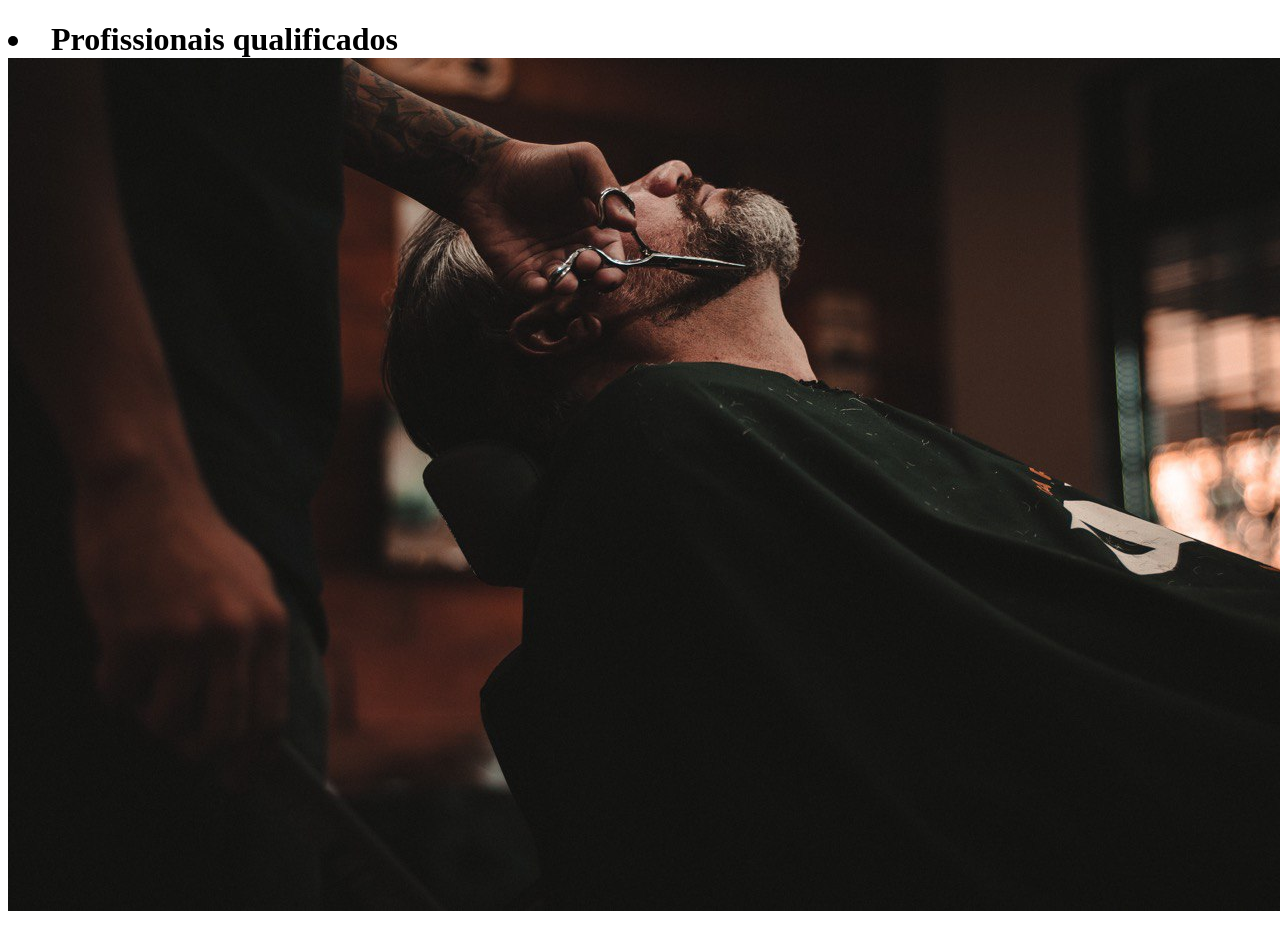
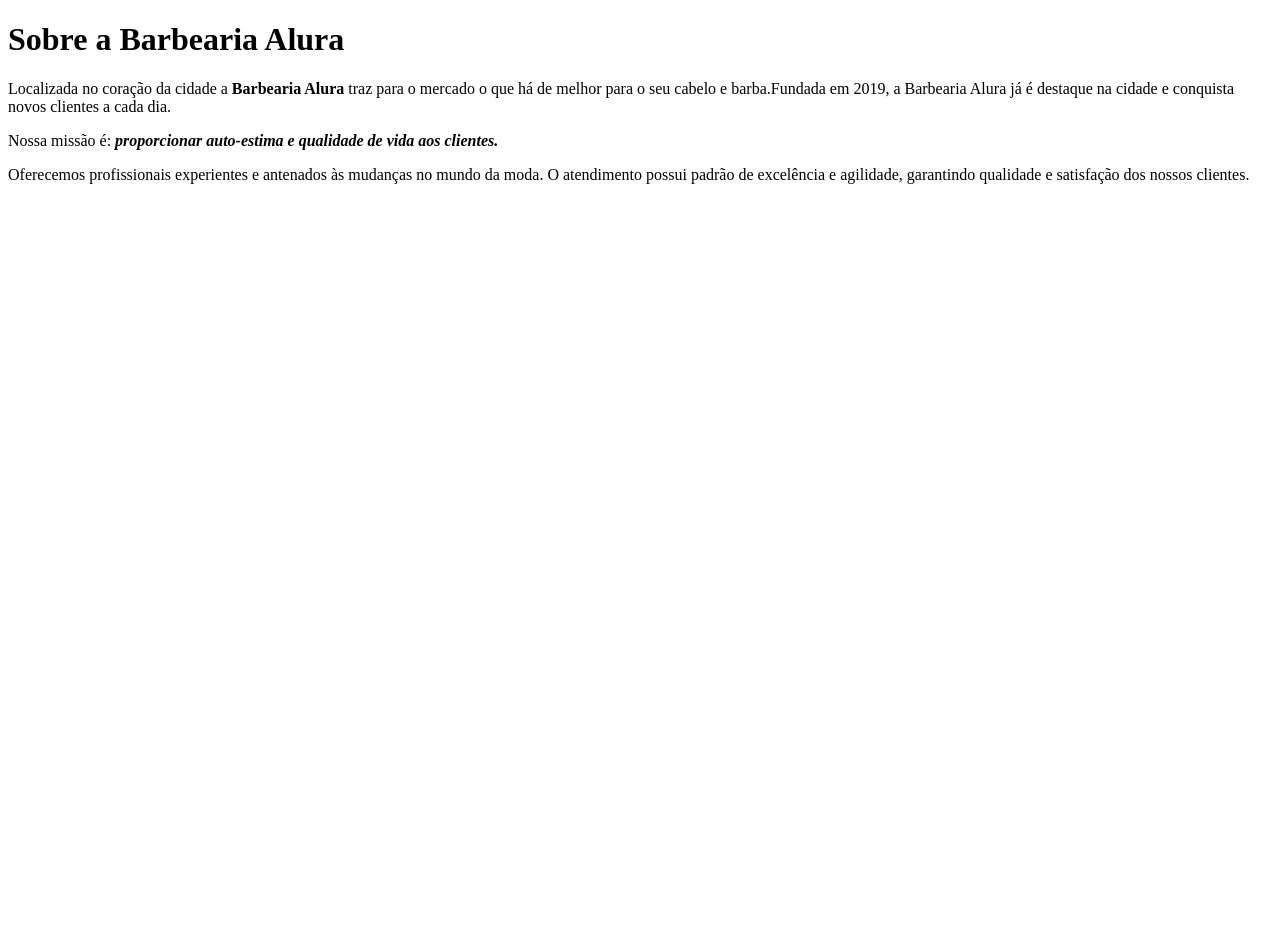
Before and after one commit to jhonatanjames/BARBEARIAALURA1A, a plain HTML site: page index.html in a window 1280 px wide. After the commit the page ends 800 px from the top, so only its background shows below. Drawn offline with Linux system fonts and the light colour scheme.

Commit message:
formatação css realizada

```diff
--- a/index.html
+++ b/index.html
@@ -1,26 +1,14 @@
 <!DOCTYPE html>
-<html lang="en">
+<html lang="pt-br">
 <head>
     <meta charset="UTF-8">
     <meta name="viewport" content="width=device-width, initial-scale=1.0">
-    <title>Document</title>
-<link rel="stylesheet"href="styloe.css">
+    <title>BARBEARIA ALURA</title>
+</head>
 <body>
-
+  <h1>Sobre a Barbearia Alura</h1>
+  <p>Localizada no coração da cidade a <strong>Barbearia Alura</strong> traz para o mercado o que há de melhor para o seu cabelo e barba.Fundada em 2019, a Barbearia Alura já é destaque na cidade e conquista novos clientes a cada dia.</p>
+  <p>Nossa missão é: <strong><em>proporcionar auto-estima e qualidade de vida aos clientes.</em></strong></p>
+  <p>Oferecemos profissionais experientes e antenados às mudanças no mundo da moda. O atendimento possui padrão de excelência e agilidade, garantindo qualidade e satisfação dos nossos clientes. </p>
 </body>
 </html>
-<h1>
-
-
-
-
-
-
-
-
-
-
-<li class="item">Profissionais qualificados</li>
-</ul>
-<img src="beneficios.jpg"class=imagembeneficios=>
-</div>
--- a/styles.css
+++ b/styles.css
@@ -1,10 +1,23 @@
 body{
-    background:#ccccc;
+
 }
 #banner{
 width: ; 100
+}
+.principal
+{
+    background:#cccccc;
+    paddding: 30px;
+}
+h1 {
     text-align: center;
 }
+p {
+    text-align: center;
+}
+#missao {
+    font-size: 20px;
+}
 em strong {
- color:red ;
+    color:red
 }
```
